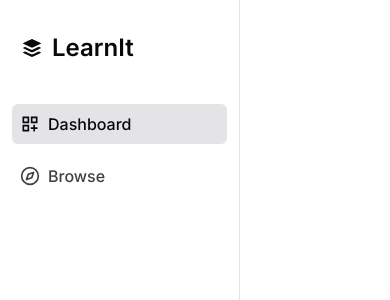
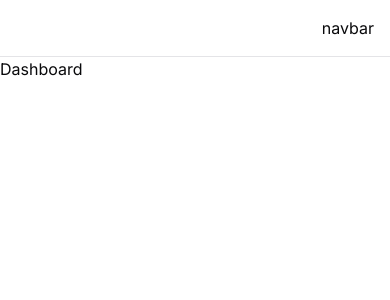
Before and after one commit to harsh661/nextjs-learning-platform, a Next.js app: page / in a window 390 px wide. Shown: the top 300 px of the page. Built offline with nearby package versions, Linux system fonts and the light colour scheme.

Commit message:
layout change

```diff
--- a/app/(dashboard)/layout.tsx
+++ b/app/(dashboard)/layout.tsx
@@ -1,11 +1,16 @@
+import Navbar from "@/components/navbar_components/navbar";
 import Sidebar from "@/components/sidebar_components/sidebar";
 
 const DashboardLayout = ({ children }: { children: React.ReactNode }) => {
   return (
     <div className="h-full">
-      <div className="h-full w-60 fixed inset-y-0">
+      <div className="hidden lg:flex h-full w-60 fixed inset-y-0">
         <Sidebar />
       </div>
+      <main className="flex flex-col w-full">
+        <Navbar />
+        <section>{children}</section>
+      </main>
     </div>
   );
 };
--- /dev/null
+++ b/components/navbar_components/navbar.tsx
@@ -0,0 +1,9 @@
+const Navbar = () => {
+  return (
+    <div className="flex items-center justify-end border-b w-full p-4">
+      navbar
+    </div>
+  );
+};
+
+export default Navbar;
--- a/components/sidebar_components/sidebar.tsx
+++ b/components/sidebar_components/sidebar.tsx
@@ -28,7 +28,7 @@ const sidebarItems: sidebarItem[] = [
 
 const Sidebar = () => {
   return (
-    <div className="flex flex-col h-full w-full border-r p-3">
+    <div className="flex flex-col bg-white h-full w-full border-r p-3">
       <div className="text-2xl font-semibold px-2 py-5 flex items-center gap-2">
         <IoLogoBuffer />
         LearnIt
```
